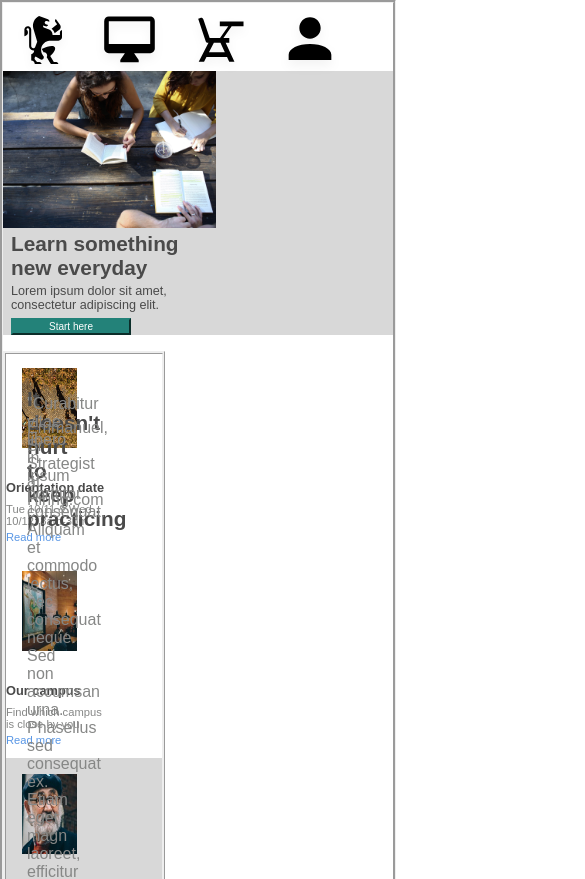
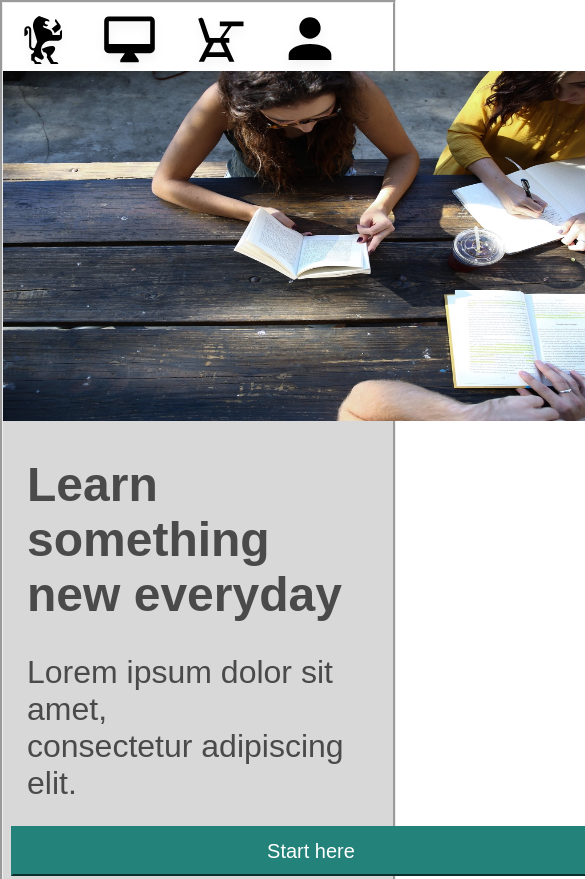
Before and after one commit to Proskhmer08/Colmar-Academy, a plain HTML site: page index.html in a window 390 px wide. Shown: the top 879 px of the page, 585 px wide, since content can reach past the window. Drawn offline with Linux system fonts and the light colour scheme.

Commit message:
Resized images and text for banner section

```diff
--- a/style.css
+++ b/style.css
@@ -718,6 +718,7 @@ and (max-width: 799px) {
 
     html {
         width:100%;
+
     }
     header {
         width: 64px;
@@ -753,7 +754,7 @@ and (max-width: 799px) {
         padding-right: 24px;
         padding-left: 24px;
     }
-
+    /* banner section */
     .banner {
         display: block;
         max-width:100%;
@@ -763,9 +764,14 @@ and (max-width: 799px) {
 
     }
 
+    .image {
+        width: 100%;
+        height: auto;
+    }
+
     .image img {
-        max-width: 100%;
-        height: auto;
+        width: 630px;
+        height: 350px;
         margin: 0;
     }
 
@@ -773,26 +779,39 @@ and (max-width: 799px) {
         padding-top: 0;
     }
 
-    .information {
-        width: 100%;
+    .banner-text h2 {
+        font-size: 3rem;
+        padding-top: 32px;
+        padding-bottom: 32px;
+        padding-left: 16px;
     }
 
-    .main-image, .main-image h3,
-    .main-image p {
-        display: hidden;
-        position: relative;
-        width: 0px;
-        height: 0px;
+    .banner-text p {
+        font-size: 2rem;
+        margin-top: 0;
+        padding-bottom: 24px;
+        padding-left: 16px;
+        margin-bottom: 0;
     }
 
-    .information h3 {
-        display: hidden;
+    .button {
+        width: 600px;
+        height: 50px;
+        font-size: 20px;
+        margin-bottom: 32px;
+    }
+
+    /* information section */
+    .main-image {
+
     }
 
     .orientation, .campus, .guest-lecture {
         display: flex;
         flex-direction: column;
     }
+
+    /* courses section */
 
     .start-learning, .thesis-title {
         padding-top: 32px;
```
